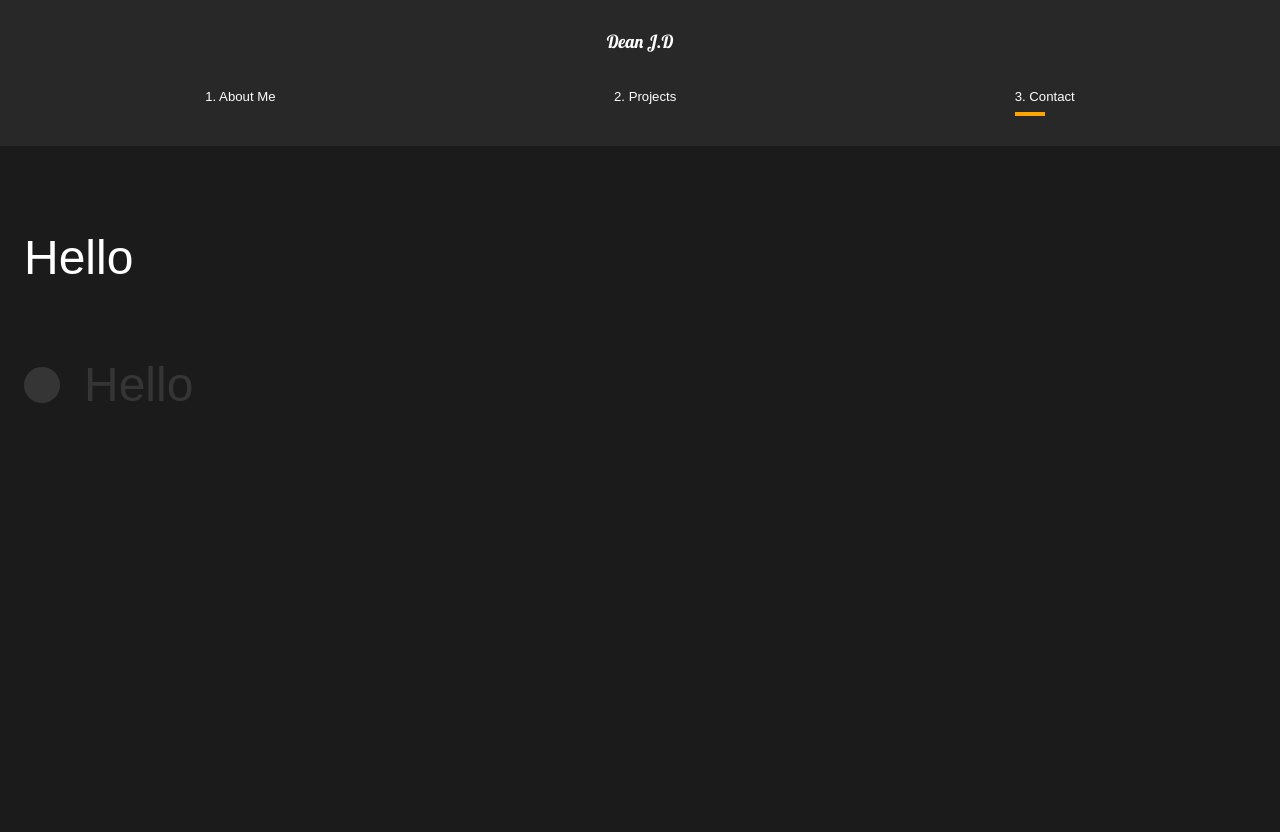
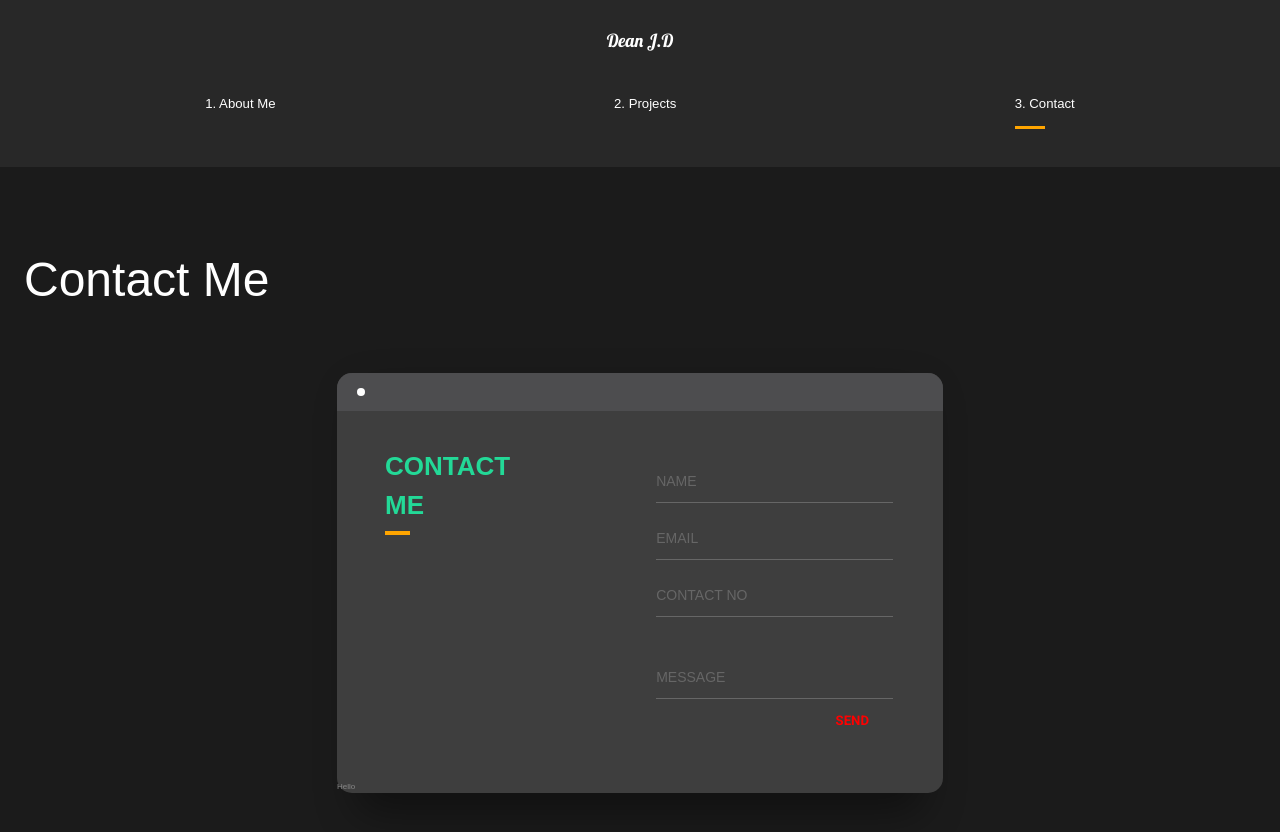
Before and after one commit to DeanDal1000/React-Portfolio, a React (Create React App) app: page /contact in a window 1280 px wide. Shown: the top 832 px of the page. Built offline with nearby package versions, Linux system fonts and the light colour scheme.

Commit message:
Added Contact Form

```diff
--- a/public/index.html
+++ b/public/index.html
@@ -14,6 +14,12 @@
     <link
       href="https://fonts.googleapis.com/css2?family=Lobster&family=Lobster+Two:ital@1&display=swap"
       rel="stylesheet"
+    />
+    <link
+      href="https://cdn.jsdelivr.net/npm/bootstrap@5.0.0-beta3/dist/css/bootstrap.min.css"
+      rel="stylesheet"
+      integrity="sha384-eOJMYsd53ii+scO/bJGFsiCZc+5NDVN2yr8+0RDqr0Ql0h+rP48ckxlpbzKgwra6"
+      crossorigin="anonymous"
     />
     <!--
       manifest.json provides metadata used when your web app is installed on a
--- a/src/pages/ContactUs.js
+++ b/src/pages/ContactUs.js
@@ -5,6 +5,17 @@ import { pageAnimation, titleAnimation } from '../components/animation';
 import {
   Circle,
   ContactStyle,
+  Container,
+  Form,
+  FormBody,
+  FormContact,
+  FormInput,
+  FormItem,
+  FormItemLeft,
+  FormLeft,
+  FormName,
+  FormTitle,
+  FormTitleButton,
   Hide,
   Social,
   Title,
@@ -21,15 +32,46 @@ const ContactUs = () => {
     >
       <Title>
         <Hide>
-          <motion.h2 variants={titleAnimation}>Hello</motion.h2>
+          <motion.h2 variants={titleAnimation}>Contact Me</motion.h2>
         </Hide>
       </Title>
-      <div>
-        <Social>
-          <Circle />
-          <h2>Hello</h2>
-        </Social>
-      </div>
+      <Container>
+        <Form>
+          <FormTitle>
+            <FormLeft>
+              <FormTitleButton />
+            </FormLeft>
+          </FormTitle>
+          <FormBody>
+            <FormItemLeft>
+              <FormName>
+                <span>CONTACT</span>
+                <span>ME</span>
+              </FormName>
+              <FormContact>Hello</FormContact>
+            </FormItemLeft>
+            <FormItem>
+              <FormInput>
+                <div className="group">
+                  <input class="input" placeholder="NAME" />
+                </div>
+                <div className="group">
+                  <input class="input" placeholder="EMAIL" />
+                </div>
+                <div className="group">
+                  <input class="input" placeholder="CONTACT NO" />
+                </div>
+                <div className="group-message">
+                  <input class="input" placeholder="MESSAGE" />
+                </div>
+                <div className="form-button">
+                  <button id="send">SEND</button>
+                </div>
+              </FormInput>
+            </FormItem>
+          </FormBody>
+        </Form>
+      </Container>
       <ScrollTop />
     </ContactStyle>
   );
--- a/src/styles/Contact.element.js
+++ b/src/styles/Contact.element.js
@@ -37,3 +37,138 @@ export const Social = styled(motion.div)`
     margin: 2rem;
   }
 `;
+
+export const Container = styled.div`
+  display: flex;
+  margin: auto;
+  padding: 10px;
+  justify-content: center;
+  @media (max-width: 700px) {
+    flex-direction: column;
+  }
+`;
+
+export const Form = styled.div`
+  position: relative;
+  background: #3e3e3e;
+  border-radius: 15px;
+  width: 50%;
+
+  &:after {
+    content: '';
+    display: block;
+    position: absolute;
+    top: 0;
+    left: 20px;
+    right: 20px;
+    bottom: 0;
+    border-radius: 15px;
+    box-shadow: 0 20px 40px rgba(0, 0, 0, 0.4);
+    z-index: -1;
+  }
+  @media (max-width: 700px) {
+    flex-direction: column;
+    width: 100%;
+  }
+`;
+
+export const FormTitle = styled.div`
+  display: flex;
+  align-items: center;
+  padding: 10px 20px;
+  background: #4d4d4f;
+  border-top-left-radius: 15px;
+  border-top-right-radius: 15px;
+`;
+
+export const FormLeft = styled.div`
+  margin-right: auto;
+`;
+
+export const FormTitleButton = styled.div`
+  display: inline-block;
+  width: 8px;
+  height: 8px;
+  margin-right: 3px;
+  border-radius: 8px;
+  background: white;
+`;
+
+export const FormBody = styled.div`
+  display: flex;
+`;
+
+export const FormItem = styled.div`
+  flex: 1;
+  padding: 50px;
+`;
+
+export const FormItemLeft = styled.div`
+  display: flex;
+  flex-direction: column;
+`;
+
+export const FormName = styled.div`
+  display: flex;
+  flex-direction: column;
+  position: relative;
+  color: #ea1d6f;
+  margin: 3rem 8rem 3rem 4rem;
+  font-size: 26px;
+  &:after {
+    content: '';
+    display: block;
+    position: absolute;
+    left: 0;
+    bottom: -10px;
+    width: 25px;
+    height: 4px;
+    background: orange;
+  }
+  @media (max-width: 700px) {
+    flex-direction: column;
+    margin: 1rem;
+  }
+`;
+
+export const FormContact = styled.div`
+  margin-top: auto;
+  font-size: 8px;
+  color: #888;
+`;
+
+export const FormInput = styled.div`
+  .group {
+    margin-bottom: 15px;
+  }
+  .input {
+    width: 100%;
+    padding: 10px 0;
+    background: none;
+    border: none;
+    border-bottom: 1px solid #666;
+    color: #ddd;
+    font-size: 14px;
+    text-transform: uppercase;
+    outline: none;
+    transition: border-color 0.2s;
+    &::placeholder {
+      color: #666;
+    }
+  }
+  .group-message {
+    margin-top: 40px;
+  }
+  .form-button {
+    margin-bottom: 0;
+    text-align: right;
+    color: red;
+    #send {
+      border: none;
+      color: red;
+      &:hover {
+        background: none;
+      }
+    }
+  }
+`;
```
